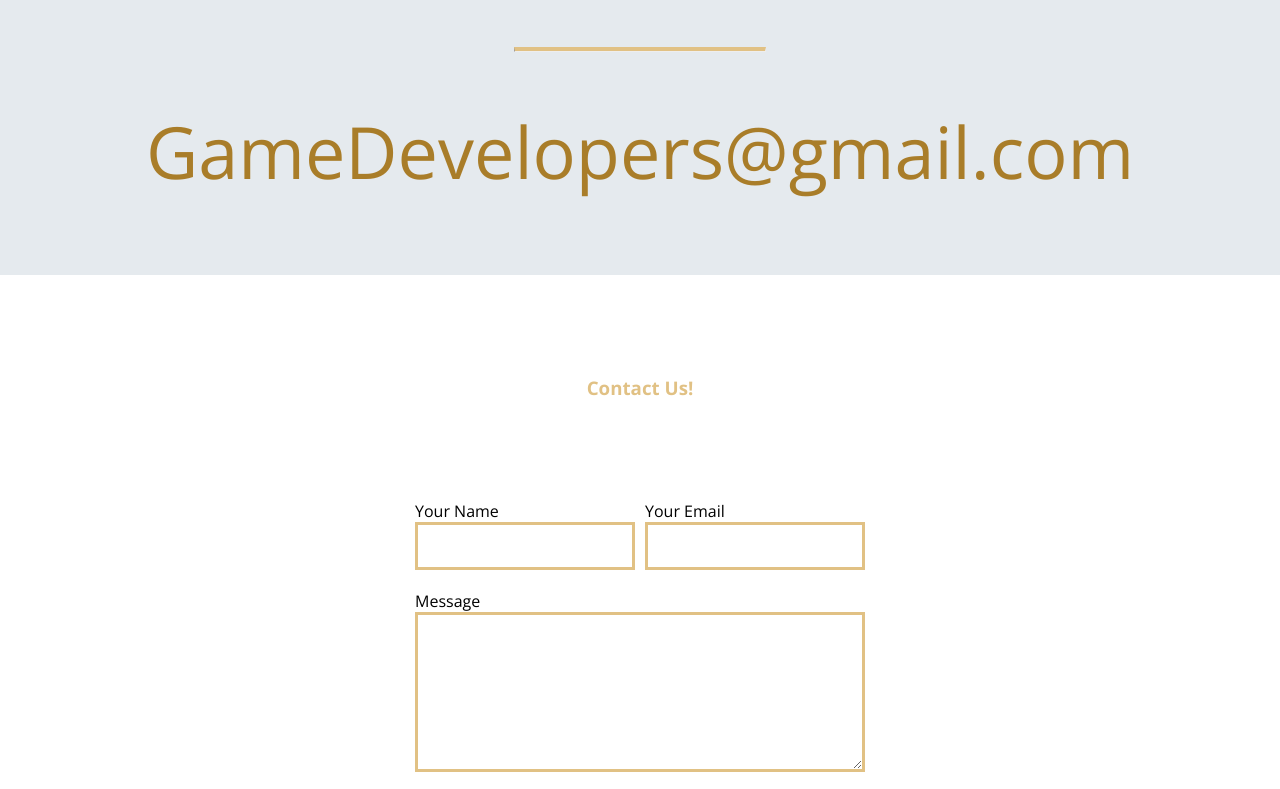
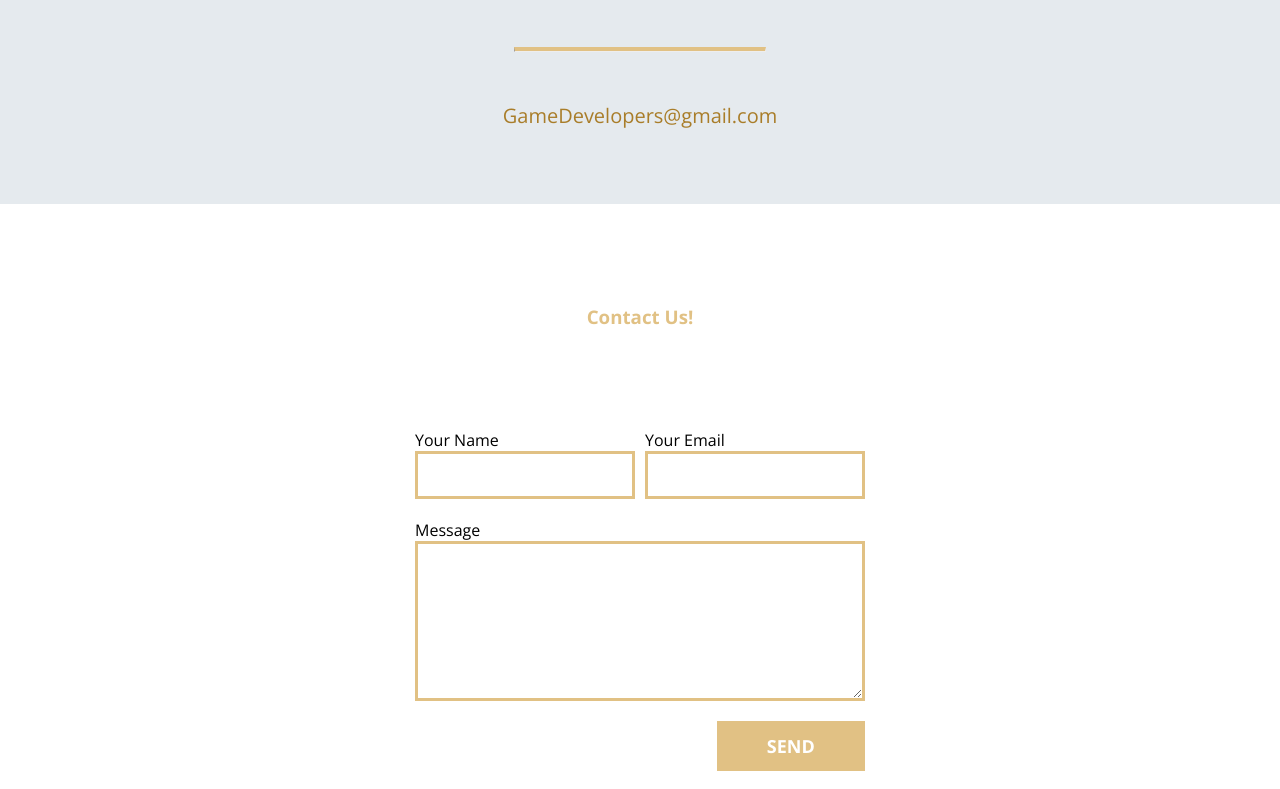
Before and after one commit to unholydeath7856/GamDevSite, a plain HTML site: page index.html in a window 1280 px wide. Shown: the part 3455-4244 px from the top of the page. Drawn offline with nearby package versions, Linux system fonts and the light colour scheme; files whose address does not match are found by name.

Commit message:
Update main.css

```diff
--- a/Assets/css/main.css
+++ b/Assets/css/main.css
@@ -853,7 +853,6 @@ h4 {
 
 .biglink {
     display: inline-block;
-    font-size: 72px;
     font-weight: 300;
     margin-bottom: 75px;
 }
```
